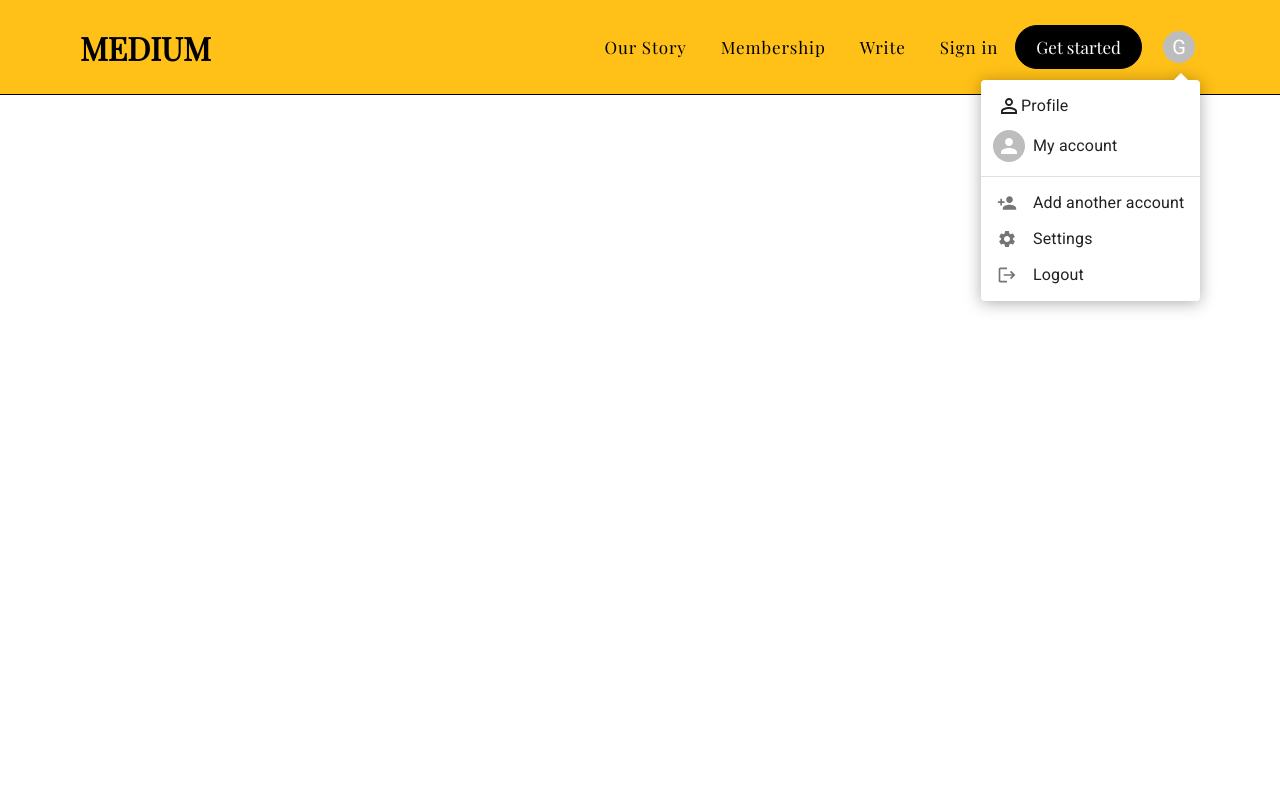
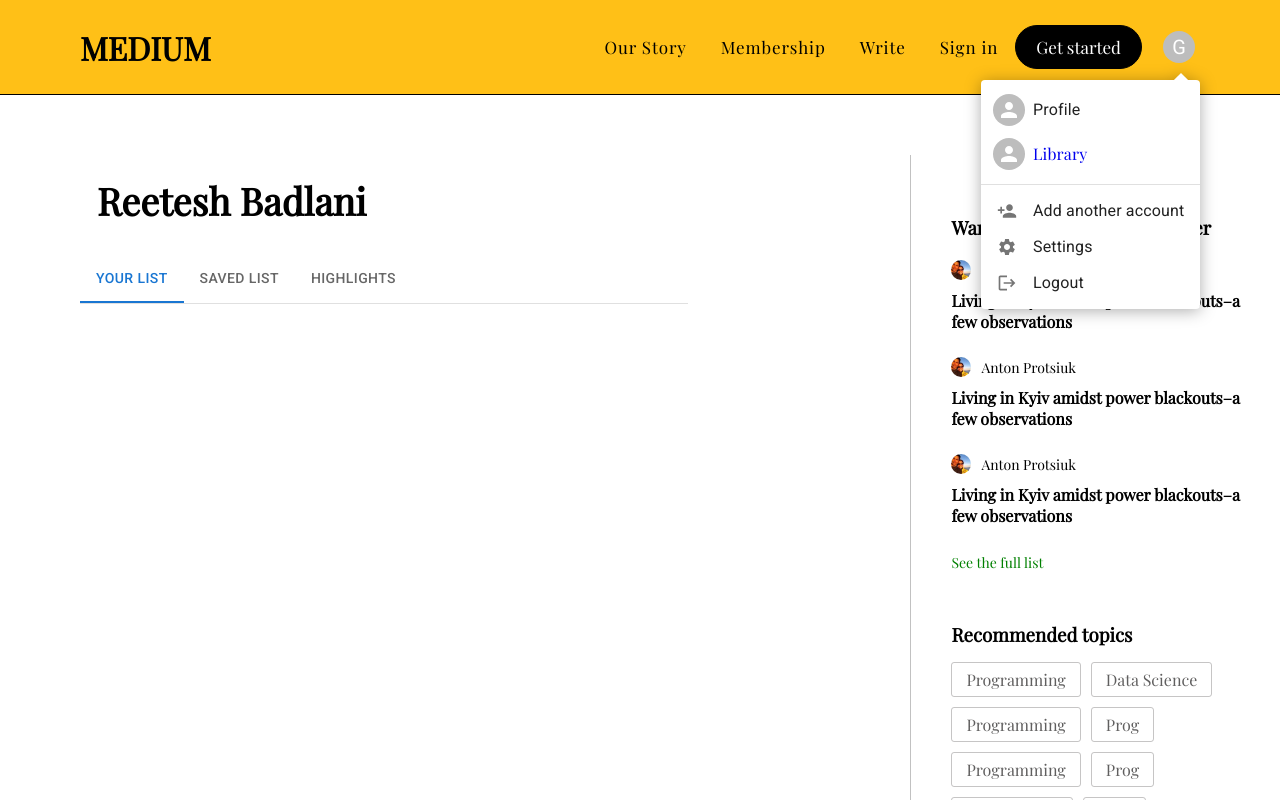
Before and after one commit to GulAkberova/Medium_Client, a React (Create React App) app: page /save in a window 1280 px wide. Both pictures are taken after a click on the button "Account settings". Shown: the top 800 px of the page. Built offline with nearby package versions, Linux system fonts and the light colour scheme; a web font is replaced by a local one.

Commit message:
user saved page design

```diff
--- a/src/components/header/Header.jsx
+++ b/src/components/header/Header.jsx
@@ -105,10 +105,10 @@
         anchorOrigin={{ horizontal: 'right', vertical: 'bottom' }}
       >
         <MenuItem onClick={handleClose}>
-          <PersonOutlineIcon/> Profile
+        <Avatar />Profile
         </MenuItem>
         <MenuItem onClick={handleClose}>
-          <Avatar /> My account
+          <Avatar /> <NavLink to='/save'>Library</NavLink>
         </MenuItem>
         <Divider />
         <MenuItem onClick={handleClose}>
--- a/src/components/userblogs/userblogs.module.css
+++ b/src/components/userblogs/userblogs.module.css
@@ -1,7 +1,7 @@
-.blogs_big_div{
+/* .blogs_big_div{
     width: 60%;
     padding: 60px 0px;
-}
+} */
 .blogs_header_div{
     color: gray;
 
@@ -85,7 +85,7 @@
     object-fit: cover;
 }
 .blogsFilter_big_div{
-    width: 32%;
+    /* width: 32%; */
     height: max-content;
     padding: 60px 0px 30px 40px;
     border-left: 1px solid rgba(151, 150, 150, 0.594);
--- /dev/null
+++ b/src/pages/savedpage/Save.jsx
@@ -0,0 +1,55 @@
+import React from 'react'
+import detail from '../blogdetailpage/blogdetail.module.css'
+import blogs from '../../components/userblogs/userblogs.module.css'
+import Box from '@mui/material/Box';
+import Tab from '@mui/material/Tab';
+import TabContext from '@mui/lab/TabContext';
+import TabList from '@mui/lab/TabList';
+import TabPanel from '@mui/lab/TabPanel';
+import UserBlogsFilter from '../../components/userblogsFilter/UserBlogsFilter';
+function Save() {
+    const [value, setValue] = React.useState('1');
+
+    const handleChange = (event, newValue) => {
+      setValue(newValue);
+    };
+  return (
+    <>
+      <section className={detail.detail_bigdiv}>
+   <div className={detail.detail_blogs}>
+    <div className={detail.writer_header_name}>
+        <h1>Reetesh Badlani</h1>
+    </div>
+    <Box sx={{ width: '100%', typography: 'body1' }} className={blogs.blogs_header_div}>
+
+        <TabContext value={value}>
+
+          <Box sx={{ borderBottom: 1, borderColor: 'divider' }} className={blogs.blogs_header_filter}>
+            <TabList onChange={handleChange} aria-label="lab API tabs example">
+
+
+              <Tab label="Your List" value="1" />
+              <Tab label="Saved List" value="2" />
+              <Tab label="Highlights" value="3" />
+            </TabList>
+          </Box>
+          <TabPanel value="1"></TabPanel>
+          <TabPanel value="2"></TabPanel>
+          <TabPanel value="3"></TabPanel>
+        </TabContext>
+      </Box>
+
+
+   </div>
+   <div className={detail.detail_writer}>
+   <UserBlogsFilter/>
+
+   </div>
+
+
+  </section>
+    </>
+  )
+}
+
+export default Save
--- a/src/pages/userhomepage/UserHome.jsx
+++ b/src/pages/userhomepage/UserHome.jsx
@@ -3,13 +3,19 @@
 import BlogsFilter from '../../components/blogsFilter/BlogsFilter'
 import UserBlogs from '../../components/userblogs/UserBlogs'
 import UserBlogsFilter from '../../components/userblogsFilter/UserBlogsFilter'
-import home from './userhome.module.css'
+import detail from '../blogdetailpage/blogdetail.module.css'
 function UserHome() {
   return (
     <>
-          <div className={home.home_blogs_div_block}>
+          <div className={detail.detail_bigdiv}>
+          <div className={detail.detail_blogs}>
           <UserBlogs/>
-          <UserBlogsFilter/>
+          </div>
+   <div className={detail.detail_writer}>
+   <UserBlogsFilter/>
+   </div>
+
+
       </div>
 
       </>
--- a/src/routes/AllRoute.jsx
+++ b/src/routes/AllRoute.jsx
@@ -7,6 +7,7 @@
 import BlogDetailPage from "../pages/blogdetailpage/BlogDetailPage";
 import HomePage from "../pages/homepage/HomePage";
 import Login from "../pages/loginpage/Login";
+import Save from "../pages/savedpage/Save";
 import UserHome from "../pages/userhomepage/UserHome";
 import Writer from "../pages/writerpage/Writer";
 
@@ -23,6 +24,7 @@
           <Route path='/home' element={<UserHome/>} />
           <Route path="/blogsdetail" element={<BlogDetailPage/>}/>
           <Route path="/writer" element={<Writer/>}/>
+          <Route path="/save" element={<Save/>}/>
 
 
         </Route>
```
